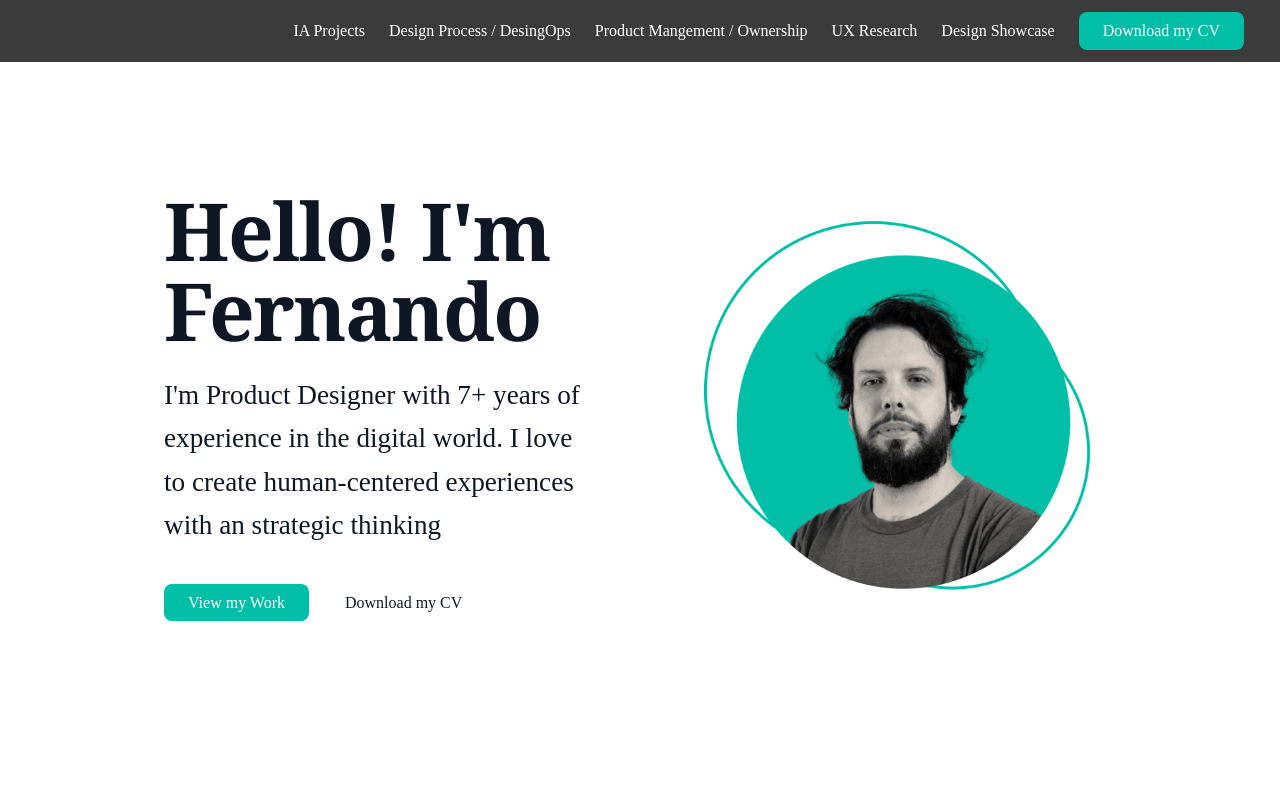
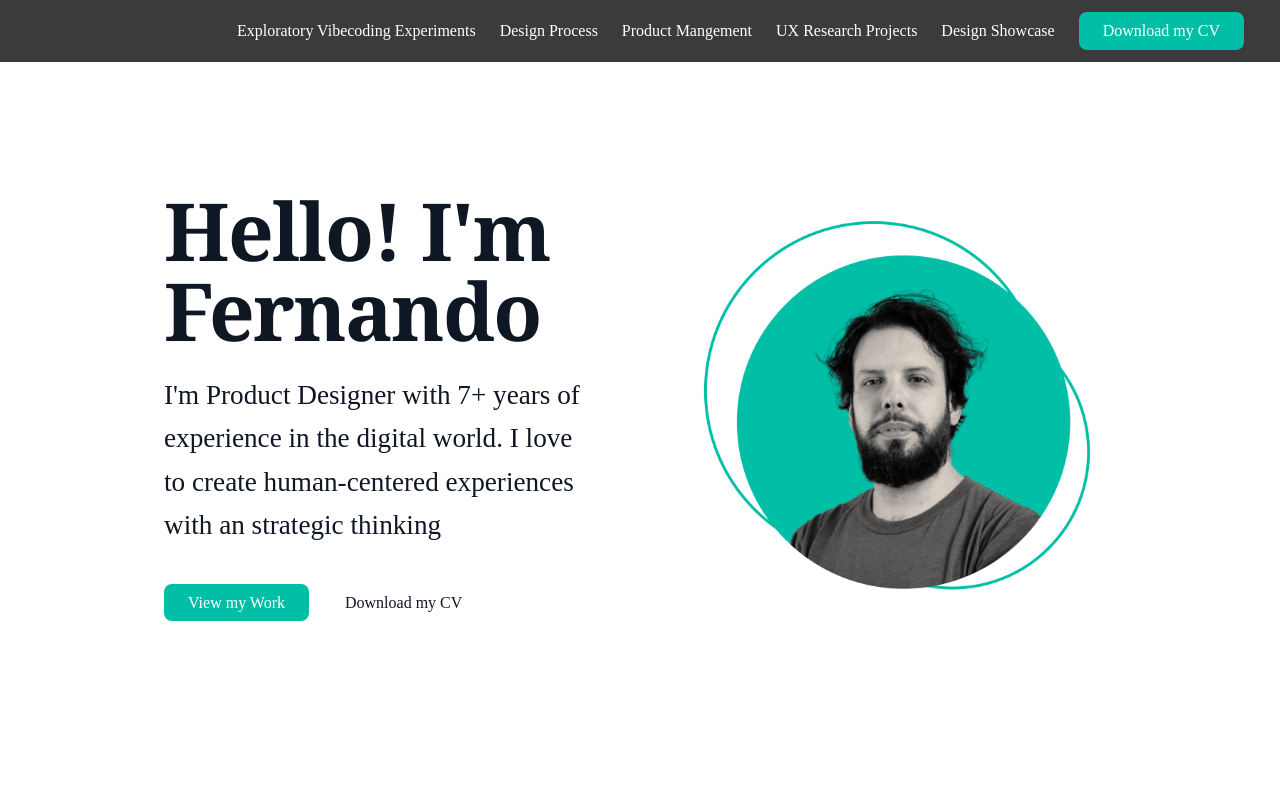
Before and after one commit to ferzap20/Portfolio, a React (Vite) app: page / in a window 1280 px wide. Shown: the top 800 px of the page. Built offline with nearby package versions, Linux system fonts and the light colour scheme; a web font is replaced by a local one.

Commit message:
Updated Header.tsx

```diff
--- a/src/components/Header.tsx
+++ b/src/components/Header.tsx
@@ -10,10 +10,10 @@ export default function Header({ title }: HeaderProps) {
   const [menuOpen, setMenuOpen] = useState(false);
 
   const navLinks = [
-    { href: '/ia-tests', label: 'IA Projects' },
-    { href: '/process', label: 'Design Process / DesingOps' },
-    { href: '/management', label: 'Product Mangement / Ownership' },
-    { href: '/research', label: 'UX Research' },
+    { href: '/ia-tests', label: 'Exploratory Vibecoding Experiments' },
+    { href: '/process', label: 'Design Process' },
+    { href: '/management', label: 'Product Mangement' },
+    { href: '/research', label: 'UX Research Projects' },
     { href: '/brand', label: 'Design Showcase' }
   ];
 
```
